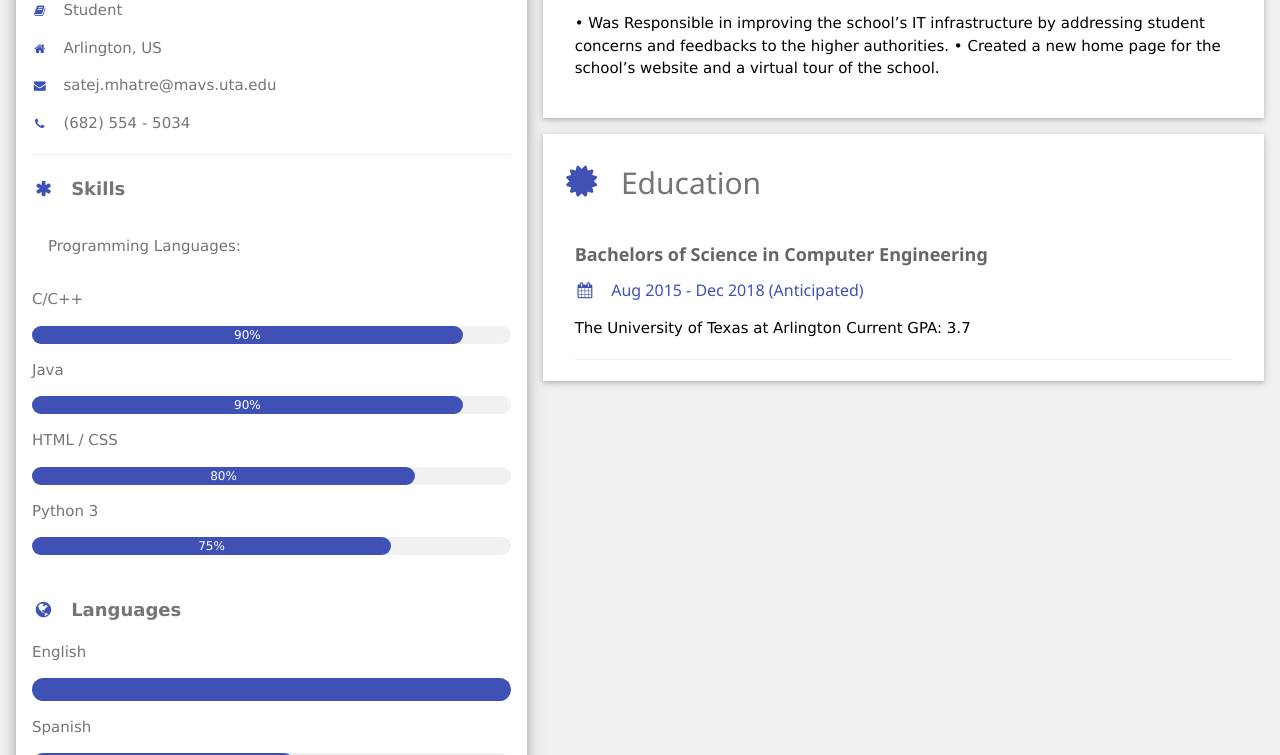
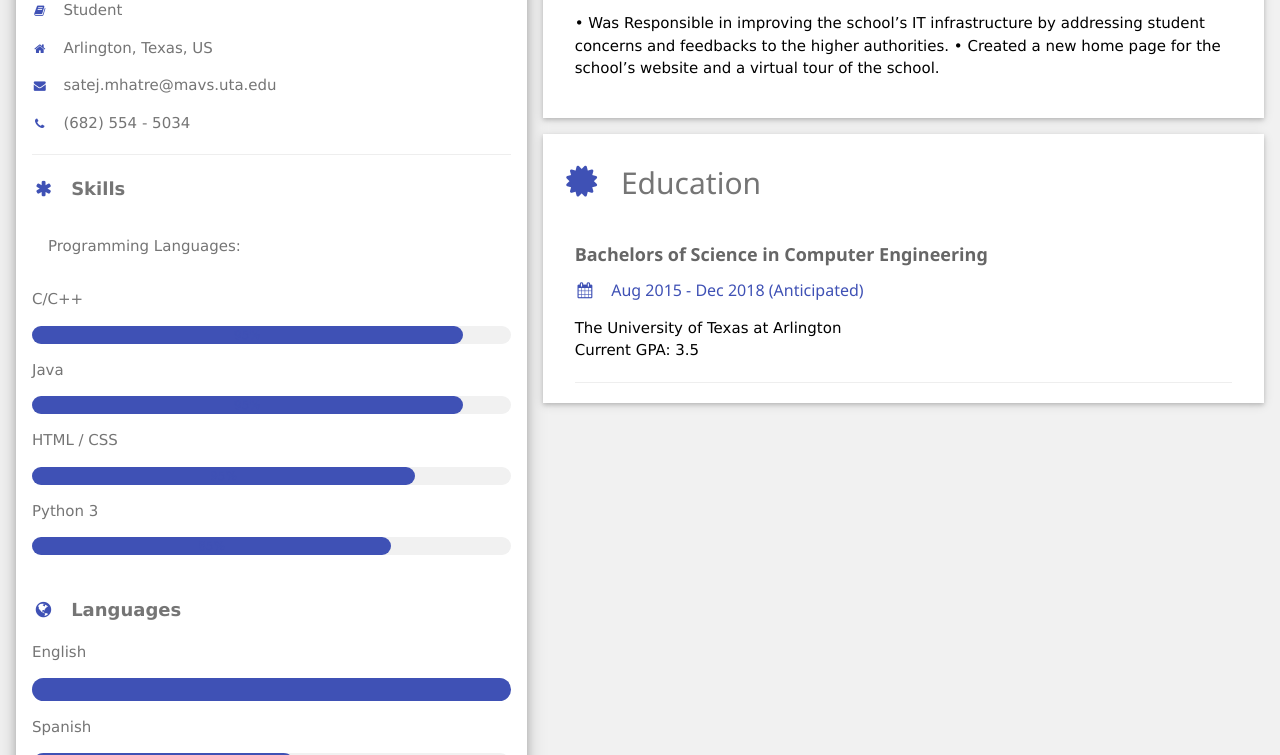
Before and after one commit to satej1210/satej1210.github.io, a plain HTML site: page index.html in a window 1280 px wide. Shown: the part 599-1354 px from the top of the page. Drawn offline with Linux system fonts and the light colour scheme.

Commit message:
Content Added

```diff
--- a/index.html
+++ b/index.html
@@ -2,6 +2,7 @@
 <html>
 <meta name="viewport" content="width=device-width, initial-scale=1">
 <head>
+    <title>Satej Mhatre</title>
     <link rel='stylesheet' href='https://fonts.googleapis.com/css?family=Roboto'>
 <link rel="stylesheet" href="https://cdnjs.cloudflare.com/ajax/libs/font-awesome/4.7.0/css/font-awesome.min.css">
 <style>
@@ -398,7 +399,7 @@ input[type=checkbox].w3-check:disabled+.w3-validate,input[type=radio].w3-radio:d
         </div>
         <div class="w3-container">
           <p><i class="fa fa-book fa-fw w3-margin-right w3-small w3-text-indigo"></i>Student</p>
-          <p><i class="fa fa-home fa-fw w3-margin-right w3-small w3-text-indigo"></i>Arlington, US</p>
+          <p><i class="fa fa-home fa-fw w3-margin-right w3-small w3-text-indigo"></i>Arlington, Texas, US</p>
           <p ><i class="fa fa-envelope fa-fw w3-margin-right w3-small w3-text-indigo" ></i>satej.mhatre@mavs.uta.edu</p>
           <p><i class="fa fa-phone fa-fw w3-margin-right w3-small w3-text-indigo"></i>(682) 554 - 5034</p>
           <hr>
@@ -408,25 +409,25 @@ input[type=checkbox].w3-check:disabled+.w3-validate,input[type=radio].w3-radio:d
             <p>C/C++</p>
           <div class="w3-progress-container w3-round-xlarge w3-small">
             <div class="w3-progressbar w3-round-xlarge w3-indigo" style="width:90%">
-              <div class="w3-center w3-text-white">90%</div>
+              <div class="w3-center w3-text-indigo">95%</div>
             </div>
           </div>
           <p>Java</p>
           <div class="w3-progress-container w3-round-xlarge w3-small">
             <div class="w3-progressbar w3-round-xlarge w3-indigo" style="width:90%">
-              <div class="w3-center w3-text-white">90%</div>
+              <div class="w3-center w3-text-indigo">95%</div>
             </div>
           </div>
             <p>HTML / CSS</p>
           <div class="w3-progress-container w3-round-xlarge w3-small">
             <div class="w3-progressbar w3-round-xlarge w3-indigo" style="width:80%">
-              <div class="w3-center w3-text-white">80%</div>
+              <div class="w3-center w3-text-indigo">95%</div>
             </div>
           </div>
           <p>Python 3</p>
           <div class="w3-progress-container w3-round-xlarge w3-small">
             <div class="w3-progressbar w3-round-xlarge w3-indigo" style="width:75%">
-              <div class="w3-center w3-text-white">75%</div>
+              <div class="w3-center w3-text-indigo">85%</div>
             </div>
           </div>
 
@@ -490,8 +491,8 @@ input[type=checkbox].w3-check:disabled+.w3-validate,input[type=radio].w3-radio:d
           <h5 class="w3-opacity"><b>Bachelors of Science in Computer Engineering</b></h5>
           <h6 class="w3-text-indigo"><i class="fa fa-calendar fa-fw w3-margin-right"></i>Aug 2015 - Dec 2018 (Anticipated)</h6>
 
-          <p>The University of Texas at Arlington
-            Current GPA: 3.7</p>
+          <p>The University of Texas at Arlington<br>
+            Current GPA: 3.5</p>
           <hr>
         </div>
       </div>
```
